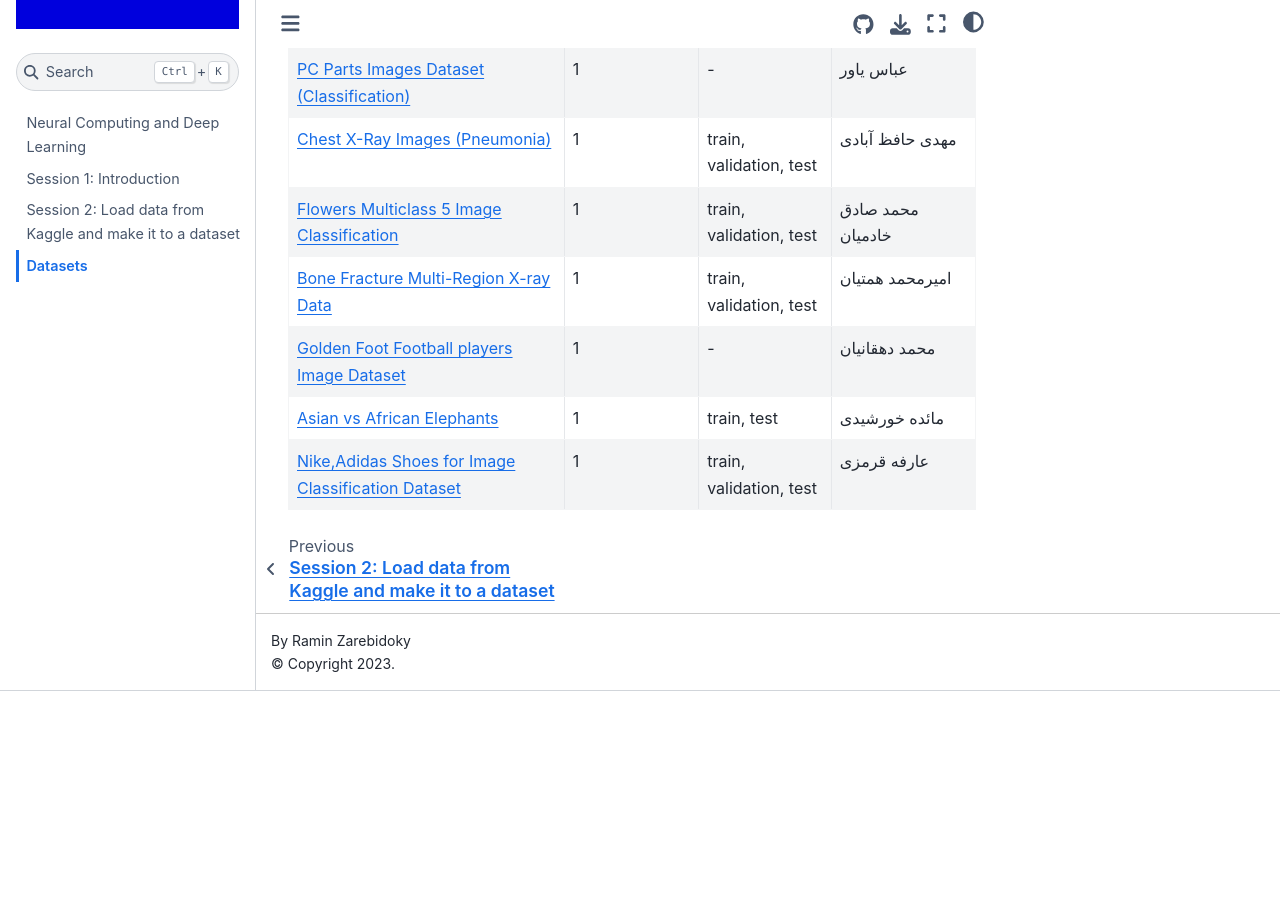
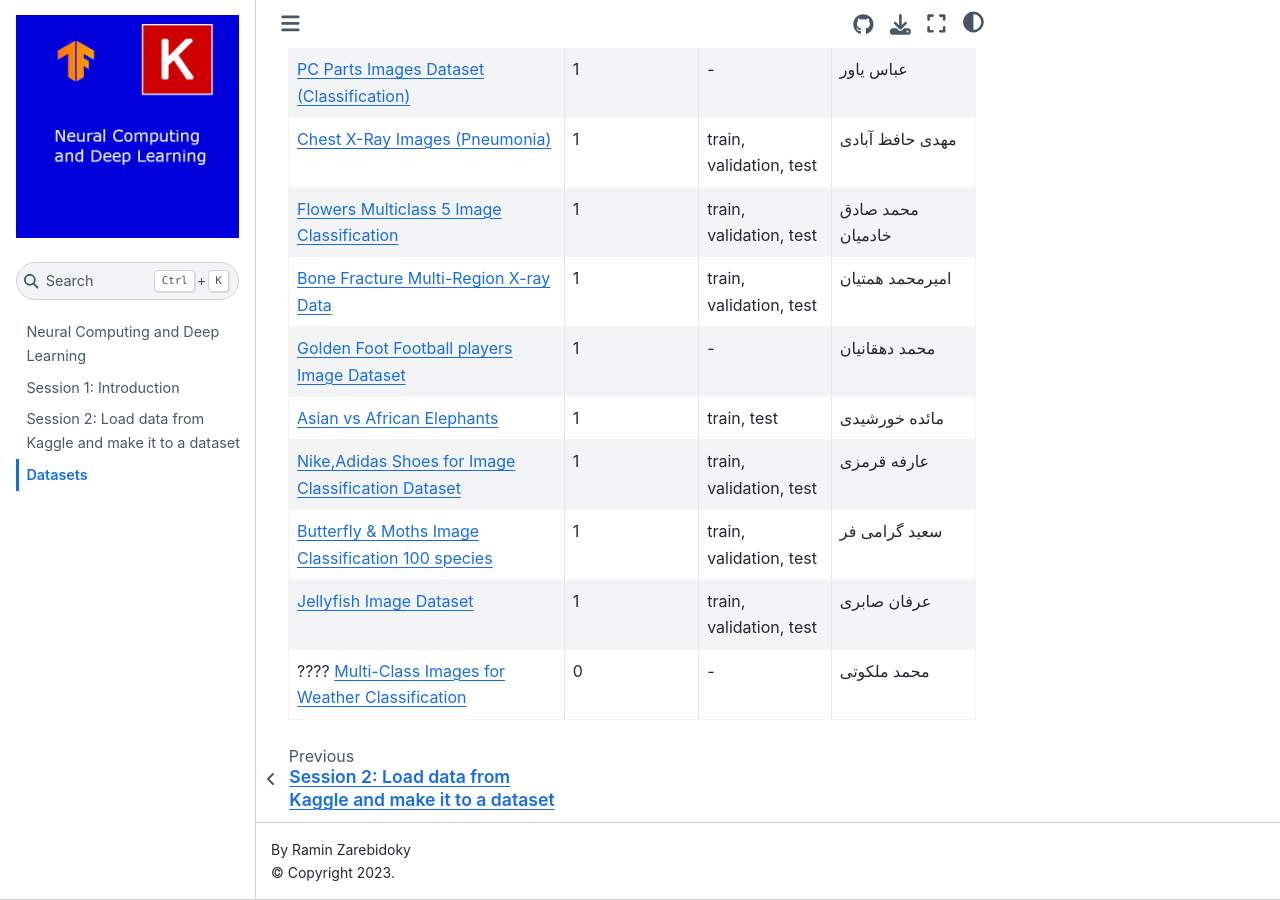
Before and after one commit to LiterallyTheOne/deep_learning_class, a Jupyter Book: the page built from docs/datasets.md, in a window 1280 px wide and 900 px high, scrolled down 1177 px. Built offline with Jupyter Book 1.0.4 settings and Sphinx 7.4.7 and the Sphinx Book theme 1.1.4, drawn with Linux system fonts in a browser that asks for light colours; before the commit the page ends 1868 px from its top, so only the background shows below that.

Commit message:
Add 3 datasets that have been uploaded to el.yazd.ac.ir

```diff
--- a/docs/datasets.md
+++ b/docs/datasets.md
@@ -27,3 +27,6 @@
 | [Golden Foot Football players Image Dataset](https://www.kaggle.com/datasets/balabaskar/golden-foot-football-players-image-dataset)                   | 1                      | -                       | محمد دهقانیان          |
 | [Asian vs African Elephants](https://www.kaggle.com/datasets/vivmankar/asian-vs-african-elephant-image-classification)                                | 1                      | train, test             | مائده خورشیدی          |
 | [Nike,Adidas Shoes for Image Classification Dataset](https://www.kaggle.com/datasets/ifeanyinneji/nike-adidas-shoes-for-image-classification-dataset) | 1                      | train, validation, test | عارفه قرمزی            |
+| [Butterfly & Moths Image Classification 100 species](https://www.kaggle.com/datasets/gpiosenka/butterfly-images40-species)                            | 1                      | train, validation, test | سعید گرامی فر          |
+| [Jellyfish Image Dataset](https://www.kaggle.com/datasets/anshtanwar/jellyfish-types)                                                                 | 1                      | train, validation, test | عرفان صابری            |
+| ???? [Multi-Class Images for Weather Classification](https://www.kaggle.com/datasets/somesh24/multiclass-images-for-weather-classification)           | 0                      | -                       | محمد ملکوتی            |
```
